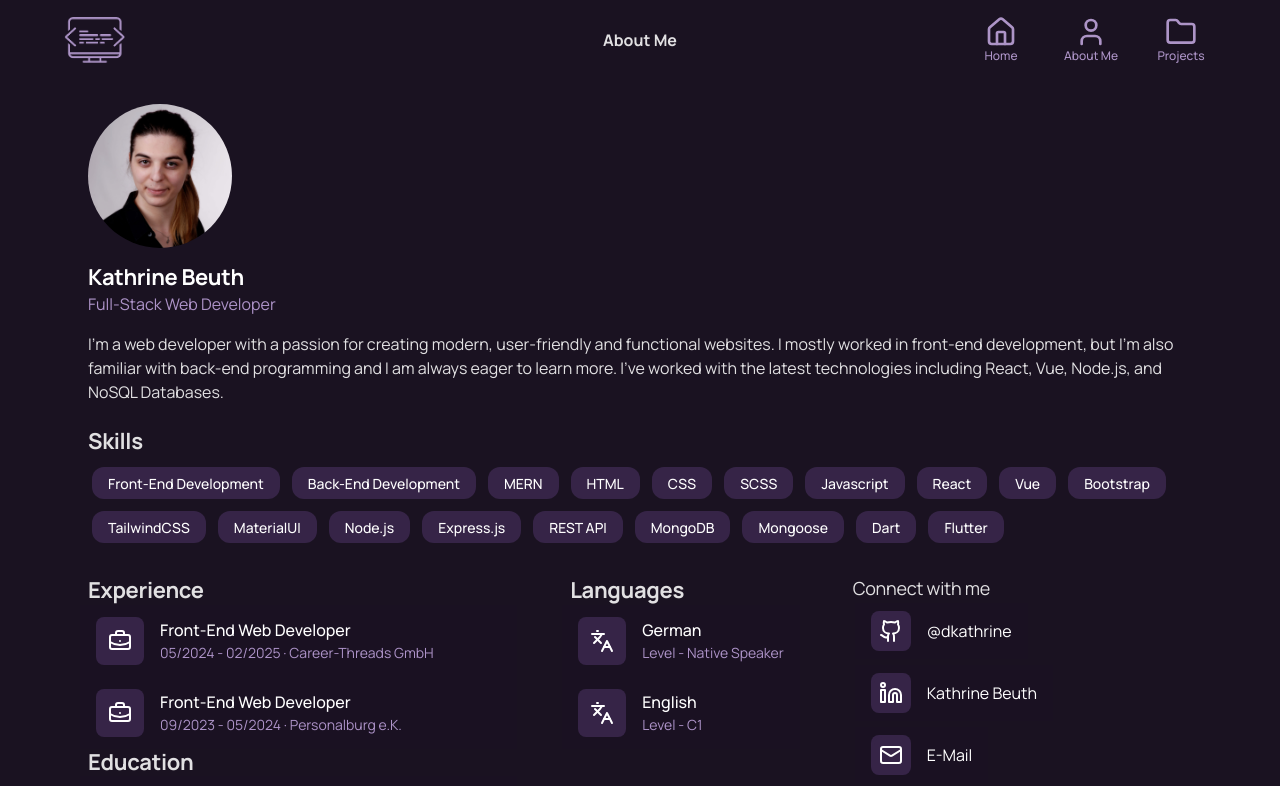
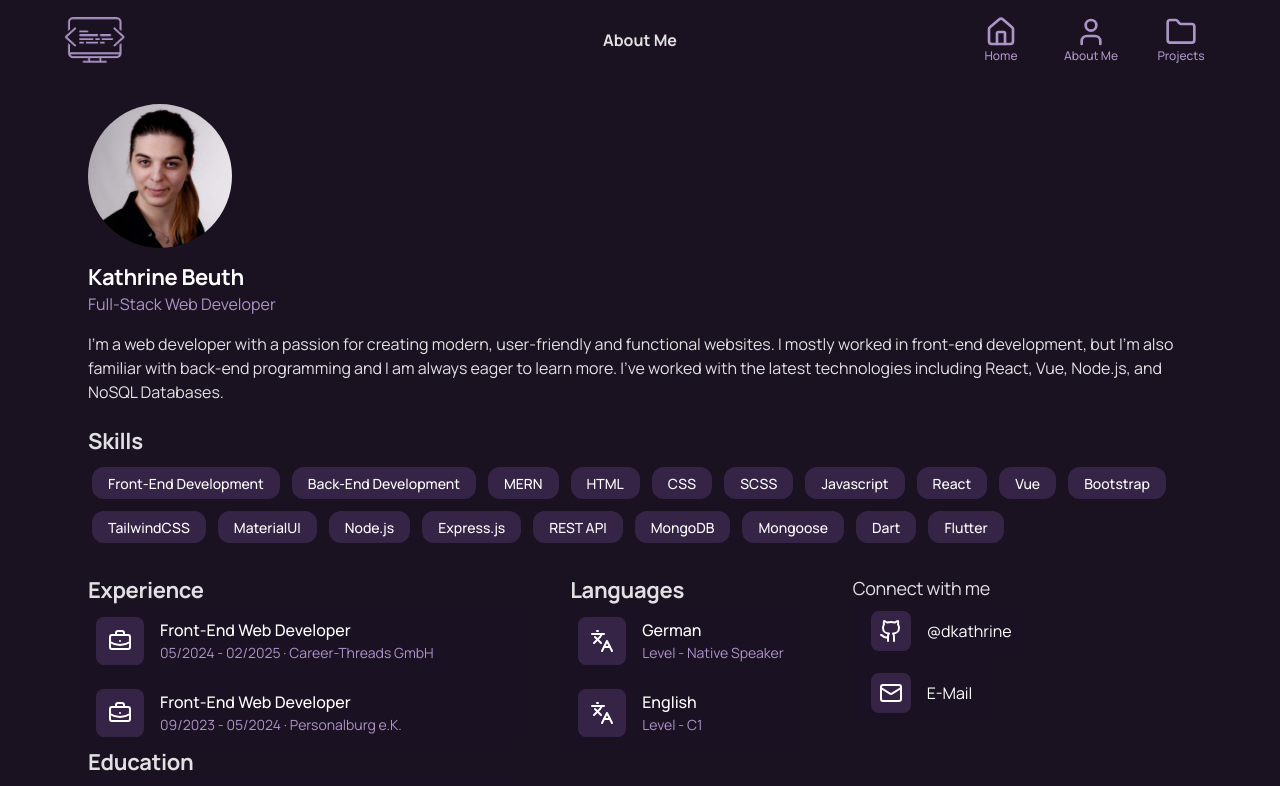
Before and after one commit to dkathrine/new-portfolio, a React (Vite) app: page /about in a window 1280 px wide. Shown: the top 786 px of the page. Built offline with nearby package versions, Linux system fonts and the light colour scheme.

Commit message:
Remove LinkedIn social link
Removed LinkedIn social link from AboutMe component.

```diff
--- a/src/pages/AboutMe/AboutMe.jsx
+++ b/src/pages/AboutMe/AboutMe.jsx
@@ -150,11 +150,6 @@ const AboutMe = () => {
                                     socialsLink={"https://github.com/dkathrine"}
                                 />
                                 <Socials
-                                    socialsIcon={<Linkedin />}
-                                    socialsName={"Kathrine Beuth"}
-                                    socialsLink={"https://www.linkedin.com/in/kathrine-beuth-39a8b9250/"}
-                                />
-                                <Socials
                                     socialsIcon={<Mail />}
                                     socialsName={"E-Mail"}
                                     socialsLink={"mailto:kathrinebeuth@web.de"}
```
